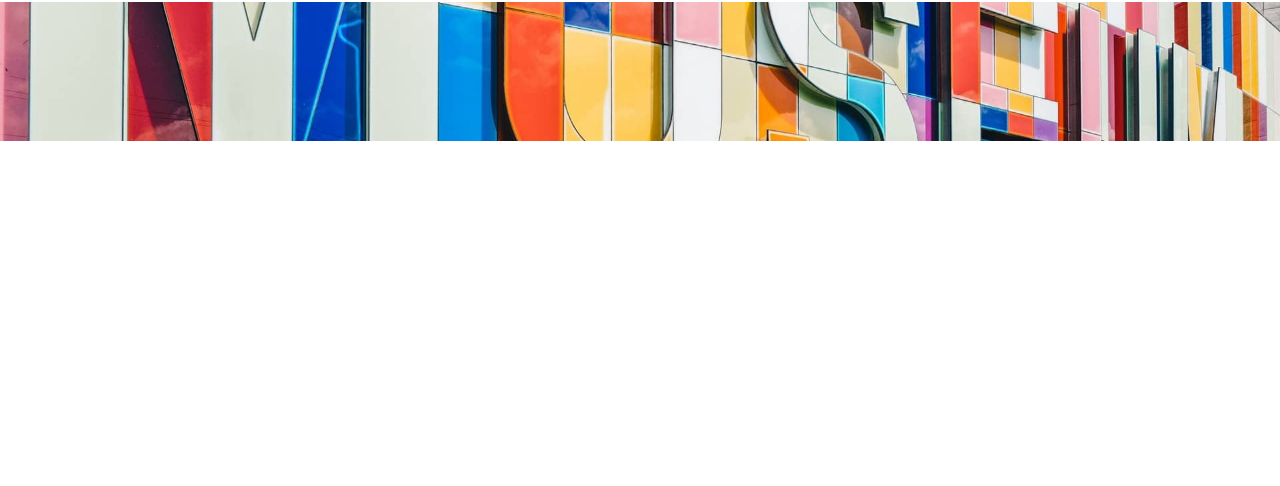
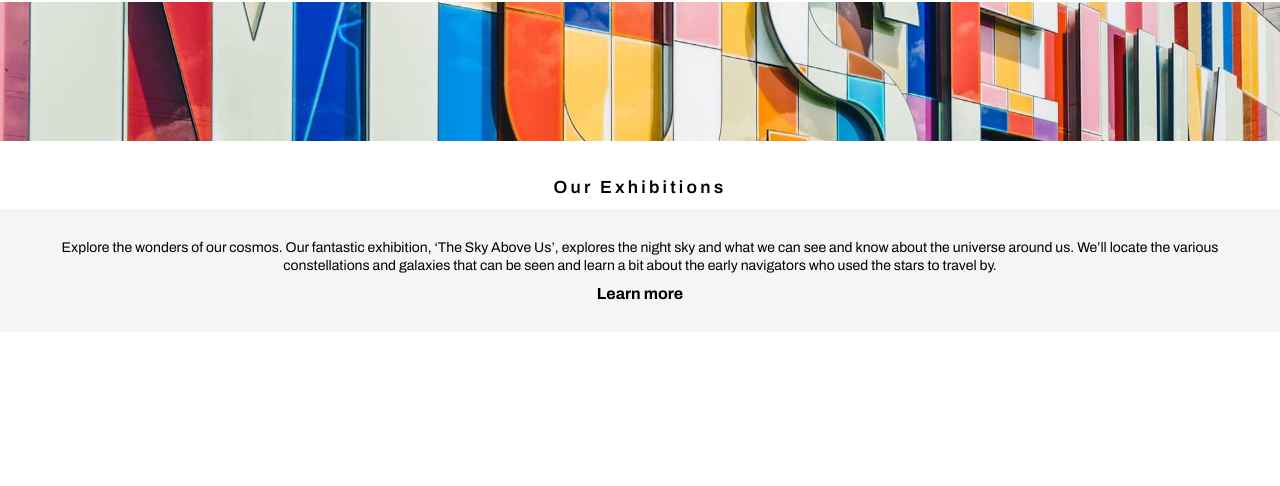
Before and after one commit to Glenn-2k/semesterproject1, a plain HTML site: page index.html in a window 1280 px wide. Shown: the part 120-606 px from the top of the page. Drawn offline with Linux system fonts and the light colour scheme.

Commit message:
index.html
working on the home page. added content, adding styles through css

```diff
--- a/index.html
+++ b/index.html
@@ -34,7 +34,15 @@
         </div>
     </header>
     <main>
-        <div class="banner-container"></div>
+        <div class="banner-container-home"></div>
+        <h1 class="headline">Our Exhibitions</h1>
+        <div class="content-container">
+            <p class="exhibition-1">Explore the wonders of our cosmos. Our fantastic exhibition, ‘The Sky Above Us’,
+                explores the night sky and what we can see and know about the universe around us. We’ll locate the
+                various constellations and galaxies that can be seen and learn a bit about the early navigators who used
+                the stars to travel by.</p>
+            <a href="learnmore.html" class="learn-more-1">Learn more</a>
+        </div>
     </main>
     <footer>
         <div class="left-footer">
--- a/styles.css
+++ b/styles.css
@@ -1,4 +1,4 @@
-/* header/footer - mobile view */
+/* Global Styles */
 :root {
     --background-colour: white;
     --foreground-colour: #f5f5f5;
@@ -15,6 +15,8 @@ body {
     margin: 0;
     padding: 0;
 }
+
+/* header/footer - mobile view */
 
 header {
     width: 100%;
@@ -42,15 +44,6 @@ nav,
 #menu-checkbox:checked~nav {
     display: block;
 }
-
-/* .logo-container {
-    text-align: center;
-}
-
-.header-text {
-    font-size: 0.8rem;
-}
- */
 
 .header-text {
     display: none;
@@ -190,10 +183,49 @@ footer a {
 
 /* home - mobile view */
 
-.banner-container {
+.banner-container-home {
     background: url(images/Hero-scott-webb-102825.jpg);
     background-position: center center;
     background-size: cover;
     height: 139px;
     width: 100%;
 }
+
+.headline {
+    text-align: center;
+    font-weight: 600;
+    font-size: 1.1rem;
+    letter-spacing: 0.2rem;
+    padding-top: 25px;
+}
+
+.content-container {
+    background-color: var(--foreground-colour);
+    height: auto;
+    width: 100%;
+    display: flex;
+    justify-content: center;
+    flex-direction: column;
+
+}
+
+.exhibition-1 {
+    font-size: 0.875rem;
+    margin: 0 30px;
+    padding-top: 30px;
+    /*     padding-bottom: 30px;
+ */
+    text-align: center;
+    line-height: 130%;
+}
+
+.learn-more-1 {
+    text-align: center;
+    text-decoration: none;
+    color: var(--font-colour);
+    font-weight: 700;
+    padding-top: 10px;
+    padding-bottom: 30px;
+
+
+}
```
